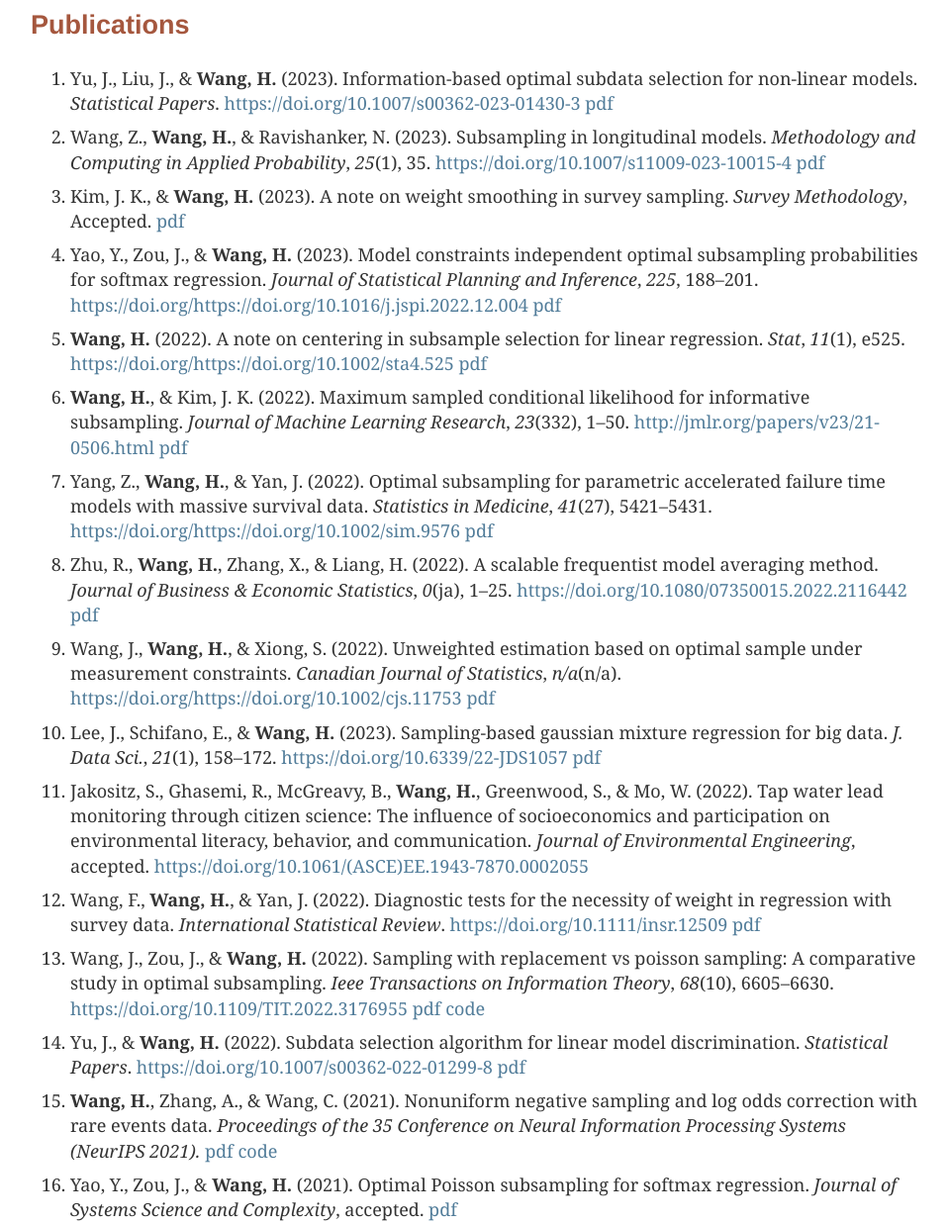
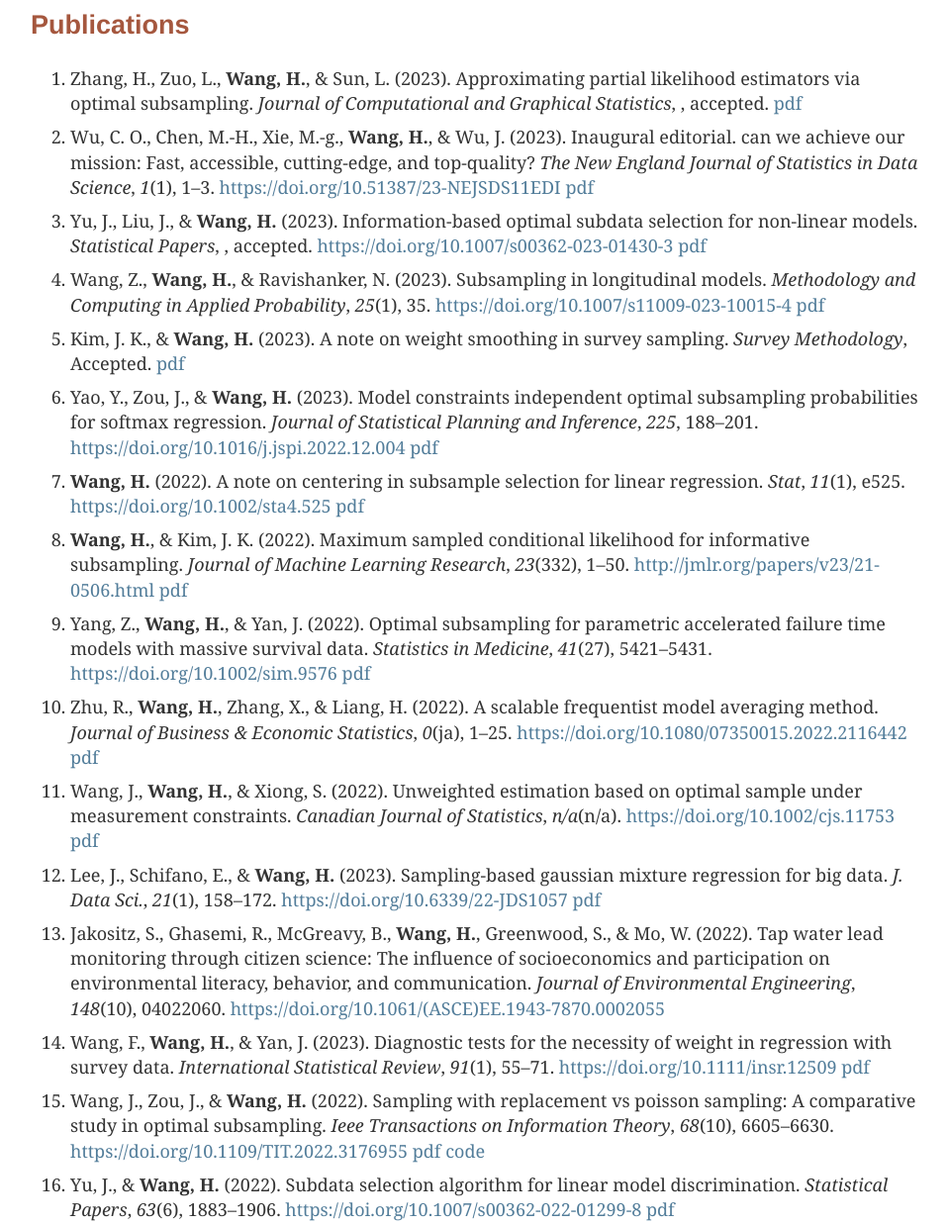
Before and after one commit to Ossifragus/Ossifragus.github.io, a plain HTML site: page index.html in a window 1280 px wide. Shown: the part 1220-2458 px from the top of the page at 99% size, without its empty margins (159-1117 px from the left). Drawn offline with nearby package versions, Linux system fonts and the light colour scheme; some packages are replaced by stand-ins of ours.

Commit message:
deploy: bdaed001daa1db904ba262022d7dee2eb5a3fb13

```diff
--- a/index.html
+++ b/index.html
@@ -306,20 +306,22 @@
 <h2 id="publications">Publications</h2>
 <div class="outline-text-2" id="text-publications">
 <ol class="org-ol">
-<li>Yu, J., Liu, J., &#38; <strong>Wang, H.</strong> (2023). Information-based optimal subdata selection for non-linear models. <i>Statistical Papers</i>. <a href="https://doi.org/10.1007/s00362-023-01430-3">https://doi.org/10.1007/s00362-023-01430-3</a> <a href="pdfs/IBOSS_GLM.pdf">pdf</a></li>
+<li>Zhang, H., Zuo, L., <strong>Wang, H.</strong>, &#38; Sun, L. (2023). Approximating partial likelihood estimators via optimal subsampling. <i>Journal of Computational and Graphical Statistics</i>, , accepted. <a href="https://arxiv.org/pdf/2210.04581.pdf">pdf</a></li>
+<li>Wu, C. O., Chen, M.-H., Xie, M.-g., <strong>Wang, H.</strong>, &#38; Wu, J. (2023). Inaugural editorial. can we achieve our mission: Fast, accessible, cutting-edge, and top-quality? <i>The New England Journal of Statistics in Data Science</i>, <i>1</i>(1), 1–3. <a href="https://doi.org/10.51387/23-NEJSDS11EDI">https://doi.org/10.51387/23-NEJSDS11EDI</a> <a href="https://nejsds.nestat.org/journal/NEJSDS/article/29/file/pdf">pdf</a></li>
+<li>Yu, J., Liu, J., &#38; <strong>Wang, H.</strong> (2023). Information-based optimal subdata selection for non-linear models. <i>Statistical Papers</i>, , accepted. <a href="https://doi.org/10.1007/s00362-023-01430-3">https://doi.org/10.1007/s00362-023-01430-3</a> <a href="pdfs/IBOSS_GLM.pdf">pdf</a></li>
 <li>Wang, Z., <strong>Wang, H.</strong>, &#38; Ravishanker, N. (2023). Subsampling in longitudinal models. <i>Methodology and Computing in Applied Probability</i>, <i>25</i>(1), 35. <a href="https://doi.org/10.1007/s11009-023-10015-4">https://doi.org/10.1007/s11009-023-10015-4</a> <a href="pdfs/OSMAC_MCAP.pdf">pdf</a></li>
 <li>Kim, J. K., &#38; <strong>Wang, H.</strong> (2023). A note on weight smoothing in survey sampling. <i>Survey Methodology</i>, Accepted. <a href="pdfs/noteWeightSmoothing.pdf">pdf</a></li>
-<li>Yao, Y., Zou, J., &#38; <strong>Wang, H.</strong> (2023). Model constraints independent optimal subsampling probabilities for softmax regression. <i>Journal of Statistical Planning and Inference</i>, <i>225</i>, 188–201. <a href="https://doi.org/https://doi.org/10.1016/j.jspi.2022.12.004">https://doi.org/https://doi.org/10.1016/j.jspi.2022.12.004</a> <a href="pdfs/OSMAC_softmax_Constraints.pdf">pdf</a></li>
-<li><strong>Wang, H.</strong> (2022). A note on centering in subsample selection for linear regression. <i>Stat</i>, <i>11</i>(1), e525. <a href="https://doi.org/https://doi.org/10.1002/sta4.525">https://doi.org/https://doi.org/10.1002/sta4.525</a> <a href="https://arxiv.org/pdf/2210.00111.pdf">pdf</a></li>
+<li>Yao, Y., Zou, J., &#38; <strong>Wang, H.</strong> (2023). Model constraints independent optimal subsampling probabilities for softmax regression. <i>Journal of Statistical Planning and Inference</i>, <i>225</i>, 188–201. <a href="https://doi.org/10.1016/j.jspi.2022.12.004">https://doi.org/10.1016/j.jspi.2022.12.004</a> <a href="pdfs/OSMAC_softmax_Constraints.pdf">pdf</a></li>
+<li><strong>Wang, H.</strong> (2022). A note on centering in subsample selection for linear regression. <i>Stat</i>, <i>11</i>(1), e525. <a href="https://doi.org/10.1002/sta4.525">https://doi.org/10.1002/sta4.525</a> <a href="https://arxiv.org/pdf/2210.00111.pdf">pdf</a></li>
 <li><strong>Wang, H.</strong>, &#38; Kim, J. K. (2022). Maximum sampled conditional likelihood for informative subsampling. <i>Journal of Machine Learning Research</i>, <i>23</i>(332), 1–50. <a href="http://jmlr.org/papers/v23/21-0506.html">http://jmlr.org/papers/v23/21-0506.html</a> <a href="https://arxiv.org/abs/2011.05988">pdf</a></li>
-<li>Yang, Z., <strong>Wang, H.</strong>, &#38; Yan, J. (2022). Optimal subsampling for parametric accelerated failure time models with massive survival data. <i>Statistics in Medicine</i>, <i>41</i>(27), 5421–5431. <a href="https://doi.org/https://doi.org/10.1002/sim.9576">https://doi.org/https://doi.org/10.1002/sim.9576</a> <a href="pdfs/OSMAC_ParametricAFT.pdf">pdf</a></li>
+<li>Yang, Z., <strong>Wang, H.</strong>, &#38; Yan, J. (2022). Optimal subsampling for parametric accelerated failure time models with massive survival data. <i>Statistics in Medicine</i>, <i>41</i>(27), 5421–5431. <a href="https://doi.org/10.1002/sim.9576">https://doi.org/10.1002/sim.9576</a> <a href="pdfs/OSMAC_ParametricAFT.pdf">pdf</a></li>
 <li>Zhu, R., <strong>Wang, H.</strong>, Zhang, X., &#38; Liang, H. (2022). A scalable frequentist model averaging method. <i>Journal of Business &#38; Economic Statistics</i>, <i>0</i>(ja), 1–25. <a href="https://doi.org/10.1080/07350015.2022.2116442">https://doi.org/10.1080/07350015.2022.2116442</a> <a href="pdfs/FMA_Scalable.pdf">pdf</a></li>
-<li>Wang, J., <strong>Wang, H.</strong>, &#38; Xiong, S. (2022). Unweighted estimation based on optimal sample under measurement constraints. <i>Canadian Journal of Statistics</i>, <i>n/a</i>(n/a). <a href="https://doi.org/https://doi.org/10.1002/cjs.11753">https://doi.org/https://doi.org/10.1002/cjs.11753</a> <a href="https://arxiv.org/pdf/2210.04079.pdf">pdf</a></li>
+<li>Wang, J., <strong>Wang, H.</strong>, &#38; Xiong, S. (2022). Unweighted estimation based on optimal sample under measurement constraints. <i>Canadian Journal of Statistics</i>, <i>n/a</i>(n/a). <a href="https://doi.org/10.1002/cjs.11753">https://doi.org/10.1002/cjs.11753</a> <a href="https://arxiv.org/pdf/2210.04079.pdf">pdf</a></li>
 <li>Lee, J., Schifano, E., &#38; <strong>Wang, H.</strong> (2023). Sampling-based gaussian mixture regression for big data. <i>J. Data Sci.</i>, <i>21</i>(1), 158–172. <a href="https://doi.org/10.6339/22-JDS1057">https://doi.org/10.6339/22-JDS1057</a> <a href="pdfs/OSMAC_NormalMixture.pdf">pdf</a></li>
-<li>Jakositz, S., Ghasemi, R., McGreavy, B., <strong>Wang, H.</strong>, Greenwood, S., &#38; Mo, W. (2022). Tap water lead monitoring through citizen science: The influence of socioeconomics and participation on environmental literacy, behavior, and communication. <i>Journal of Environmental Engineering</i>, accepted. <a href="https://doi.org/10.1061/(ASCE)EE.1943-7870.0002055">https://doi.org/10.1061/(ASCE)EE.1943-7870.0002055</a></li>
-<li>Wang, F., <strong>Wang, H.</strong>, &#38; Yan, J. (2022). Diagnostic tests for the necessity of weight in regression with survey data. <i>International Statistical Review</i>. <a href="https://doi.org/10.1111/insr.12509">https://doi.org/10.1111/insr.12509</a> <a href="pdfs/weightstests.pdf">pdf</a></li>
+<li>Jakositz, S., Ghasemi, R., McGreavy, B., <strong>Wang, H.</strong>, Greenwood, S., &#38; Mo, W. (2022). Tap water lead monitoring through citizen science: The influence of socioeconomics and participation on environmental literacy, behavior, and communication. <i>Journal of Environmental Engineering</i>, <i>148</i>(10), 04022060. <a href="https://doi.org/10.1061/(ASCE)EE.1943-7870.0002055">https://doi.org/10.1061/(ASCE)EE.1943-7870.0002055</a></li>
+<li>Wang, F., <strong>Wang, H.</strong>, &#38; Yan, J. (2023). Diagnostic tests for the necessity of weight in regression with survey data. <i>International Statistical Review</i>, <i>91</i>(1), 55–71. <a href="https://doi.org/10.1111/insr.12509">https://doi.org/10.1111/insr.12509</a> <a href="pdfs/weightstests.pdf">pdf</a></li>
 <li>Wang, J., Zou, J., &#38; <strong>Wang, H.</strong> (2022). Sampling with replacement vs poisson sampling: A comparative study in optimal subsampling. <i>Ieee Transactions on Information Theory</i>, <i>68</i>(10), 6605–6630. <a href="https://doi.org/10.1109/TIT.2022.3176955">https://doi.org/10.1109/TIT.2022.3176955</a> <a href="https://arxiv.org/pdf/2205.08588.pdf">pdf</a> <a href="https://github.com/Ossifragus/Ossifragus.github.io/tree/main/codes/OSMAC_PoissonVsSWR">code</a></li>
-<li>Yu, J., &#38; <strong>Wang, H.</strong> (2022). Subdata selection algorithm for linear model discrimination. <i>Statistical Papers</i>. <a href="https://doi.org/10.1007/s00362-022-01299-8">https://doi.org/10.1007/s00362-022-01299-8</a> <a href="./pdfs/LinearDiscrimination.pdf">pdf</a></li>
+<li>Yu, J., &#38; <strong>Wang, H.</strong> (2022). Subdata selection algorithm for linear model discrimination. <i>Statistical Papers</i>, <i>63</i>(6), 1883–1906. <a href="https://doi.org/10.1007/s00362-022-01299-8">https://doi.org/10.1007/s00362-022-01299-8</a> <a href="./pdfs/LinearDiscrimination.pdf">pdf</a></li>
 <li><strong>Wang, H.</strong>, Zhang, A., &#38; Wang, C. (2021). Nonuniform negative sampling and log odds correction with rare events data. <i>Proceedings of the 35 Conference on Neural Information Processing Systems (NeurIPS 2021).</i> <a href="https://arxiv.org/pdf/2110.13048.pdf">pdf</a> <a href="https://github.com/Ossifragus/Ossifragus.github.io/tree/main/codes/NIPS_logistic">code</a></li>
 <li>Yao, Y., Zou, J., &#38; <strong>Wang, H.</strong> (2021). Optimal Poisson subsampling for softmax regression. <i>Journal of Systems Science and Complexity</i>, accepted. <a href="./pdfs/OSMAC_Softmax_Poi.pdf">pdf</a></li>
 <li><strong>Wang, H.</strong>, Zhang, D., Liang, H., &#38; Ruppert, D. (2021). Iterative likelihood: A unified inference tool. <i>Journal of Computational and Graphical Statistics</i>, <i>30</i>(4), 920–933. <a href="https://doi.org/10.1080/10618600.2021.1904961">https://doi.org/10.1080/10618600.2021.1904961</a> <a href="./pdfs/IterativeLikelihood.pdf">pdf</a></li>
@@ -410,9 +412,9 @@
 </div>
 </div>
 
-<div id="outline-container-org37cdf04" class="outline-2">
-<h2 id="org37cdf04">Professional Service</h2>
-<div class="outline-text-2" id="text-org37cdf04">
+<div id="outline-container-orge140f8e" class="outline-2">
+<h2 id="orge140f8e">Professional Service</h2>
+<div class="outline-text-2" id="text-orge140f8e">
 <ul class="org-ul">
 <li>Associate Editor, 2022 - present, <a href="https://www.springer.com/journal/13571">Sankhya B</a>,</li>
 <li>Associate Editor, 2022 - present, <a href="https://www.intlpress.com/site/pub/pages/journals/items/sii/_home/_main/index.php">Statistics and Its Interface</a></li>
```
